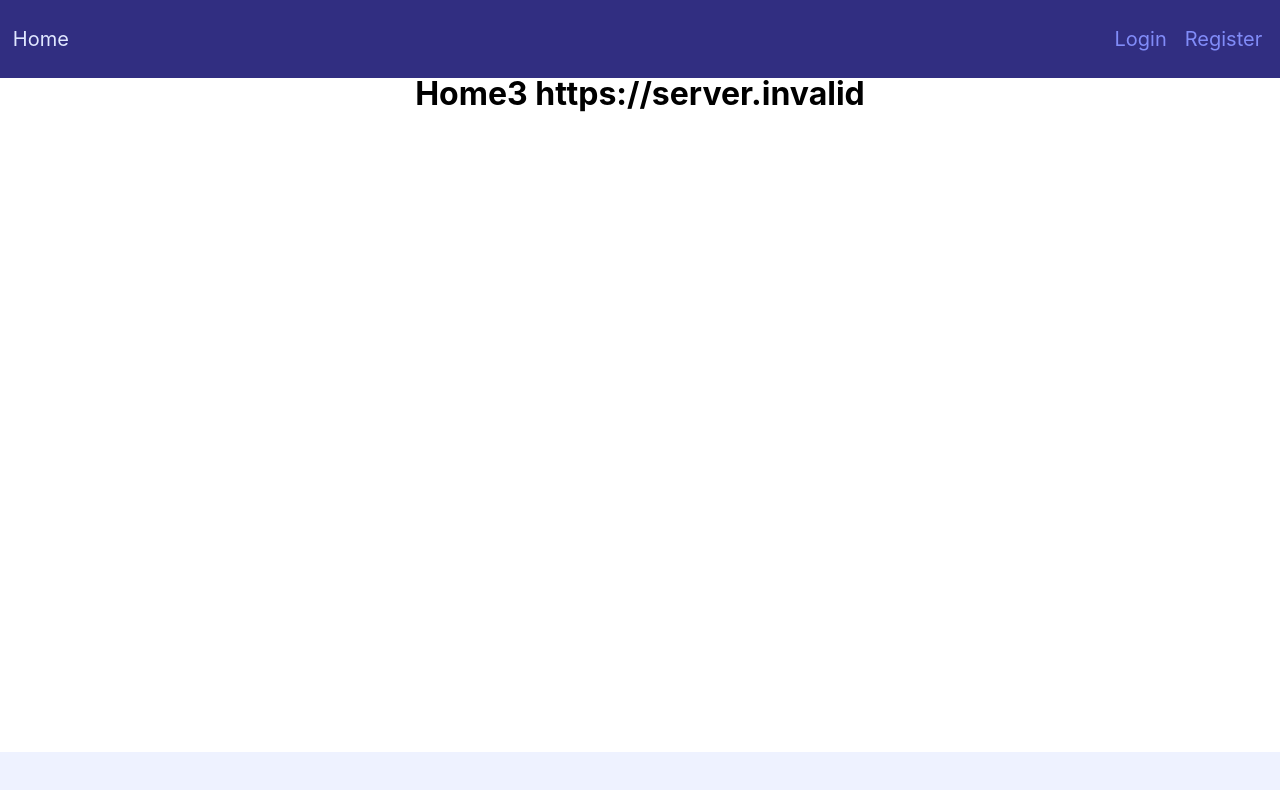
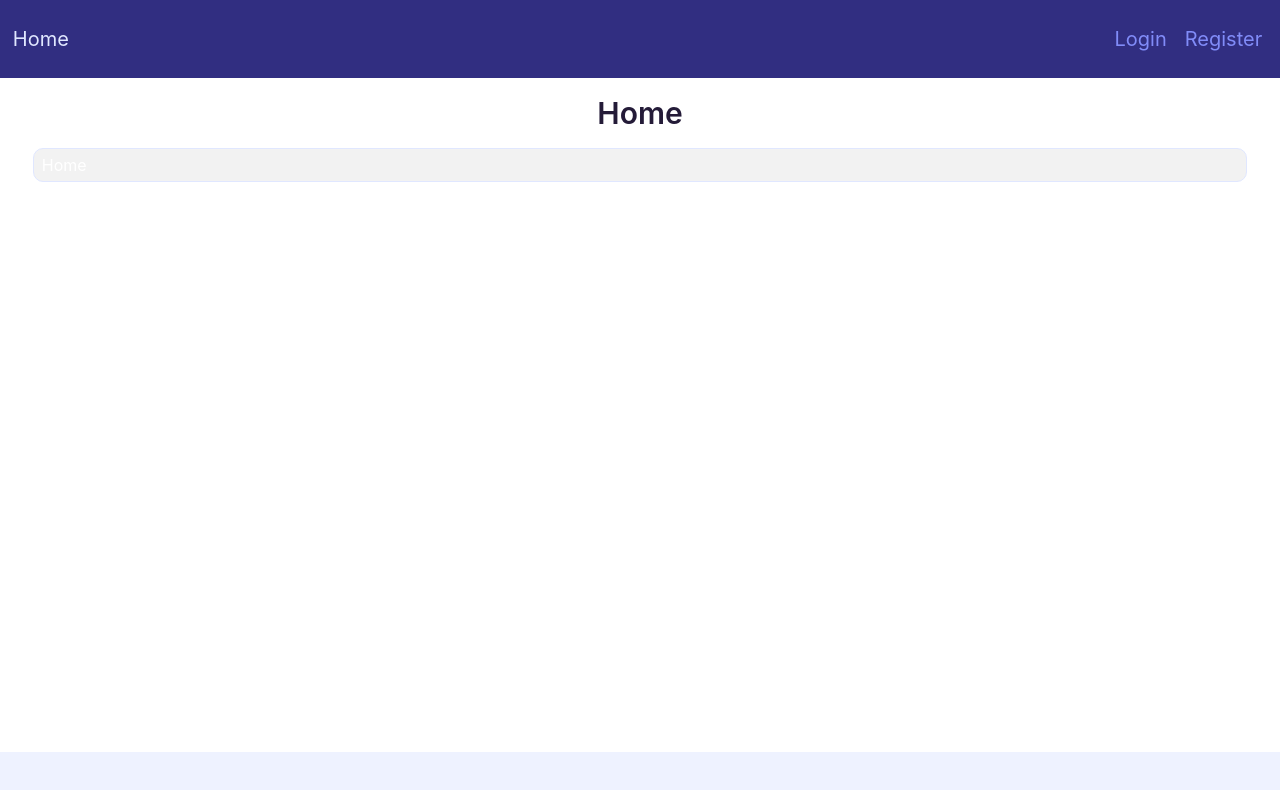
Before and after one commit to wm-mcs/express-tutorial, a React (Vite) app in the folder frontend/: page / in a window 1280 px wide. Shown: the top 790 px of the page. Built offline with nearby package versions, Linux system fonts and the light colour scheme; no server answers.

Commit message:
page component refactor

```diff
--- a/frontend/src/assets/styles/variables.scss
+++ b/frontend/src/assets/styles/variables.scss
@@ -55,8 +55,6 @@
   --color-secondary-800: #9a3412;
   --color-secondary-900: #7c2d12;
 
-  --color-white: rgba(255, 255, 255, 1);
-  --color-black: #000;
   --color-dark: #241b38;
   --color-error: var(--color-red);
   --color-success: var(--color-lime);
@@ -70,8 +68,16 @@
   --color-white-75: rgba(255, 255, 255, 0.75);
   --color-white-80: rgba(255, 255, 255, 0.8);
   --color-white-90: rgba(255, 255, 255, 0.9);
+  --color-white: rgba(255, 255, 255, 1);
 
+  --color-black-05: rgba(0, 0, 0, 0.05);
+  --color-black-10: rgba(0, 0, 0, 0.1);
+  --color-black-25: rgba(0, 0, 0, 0.25);
   --color-black-50: rgba(0, 0, 0, 0.5);
+  --color-black-75: rgba(0, 0, 0, 0.75);
+  --color-black-80: rgba(0, 0, 0, 0.8);
+  --color-black-90: rgba(0, 0, 0, 0.9);
+  --color-black: rgba(0, 0, 0, 1);
 
   --color-purple-300: #8552b6;
   --color-purple-400: #7d40b6;
--- a/frontend/src/components/Post.scss
+++ b/frontend/src/components/Post.scss
@@ -4,7 +4,13 @@
   gap: 4px;
   padding: 16px;
   border-radius: var(--border-radius-lg);
-  background-color: var(--color-primary-50);
+  border: solid 2px transparent;
+  background-color: var(--color-primary-100);
+
+  &:hover {
+    border-color: var(--color-primary-400);
+    background-color: var(--color-primary-200);
+  }
 
   &__title {
     font-size: var(--font-size-xl);
--- a/frontend/src/components/layout/pages/PageComponent.jsx
+++ b/frontend/src/components/layout/pages/PageComponent.jsx
@@ -9,7 +9,23 @@ const PageComponent = (props) => {
 
   setPageData({ title, description });
 
-  return <div className="page-component">{props.children}</div>;
+  return (
+    <div className="page-component">
+      {props.breadCrumbsSection && (
+        <div className="page-component__bread-crumbs-section">
+          {props.breadCrumbsSection}
+        </div>
+      )}
+
+      {props.titleSection && (
+        <div className="page-component__title-section">
+          {props.titleSection}
+        </div>
+      )}
+
+      <main className="page-component__main-section">{props.children}</main>
+    </div>
+  );
 };
 
 export default PageComponent;
--- a/frontend/src/components/layout/pages/PageComponent.scss
+++ b/frontend/src/components/layout/pages/PageComponent.scss
@@ -1,4 +1,23 @@
 .page-component {
-  padding: 8px;
+  --gap-padding: 20px;
+  padding: var(--gap-padding);
   width: 100%;
+  display: flex;
+  flex-direction: column;
+  align-items: center;
+  gap: var(--gap-padding);
+
+  &__bread-crumbs-section {
+  }
+
+  &__title-section {
+  }
+
+  &__main-section {
+    border-radius: var(--border-radius-xl);
+    padding: 8px;
+    background-color: var(--color-black-05);
+    border: solid 1px var(--color-primary-100);
+    width: 100%;
+  }
 }
--- a/frontend/src/main.jsx
+++ b/frontend/src/main.jsx
@@ -9,10 +9,8 @@ import Dashboard from './pages/Dashboard';
 import Register from './pages/Register';
 import App from './components/App';
 import Login from './pages/Login';
+import Home from './pages/Home';
 import { routerDeclarations } from './config/router';
-import { useEnv } from './composables/use-env';
-
-const { apiUrlPath } = useEnv();
 
 const router = createBrowserRouter([
   {
@@ -22,7 +20,7 @@ const router = createBrowserRouter([
     children: [
       {
         path: routerDeclarations.home,
-        element: <h1 style={{ color: 'black' }}>Home3 {apiUrlPath}</h1>,
+        element: <Home />,
       },
 
       {
--- a/frontend/src/pages/Dashboard.jsx
+++ b/frontend/src/pages/Dashboard.jsx
@@ -45,10 +45,9 @@ const Dashboard = () => {
       <PageComponent
         title="Dashboard"
         description="La descripción de la página del dashboard"
+        titleSection={<PageTitle>Posts</PageTitle>}
       >
         <div className="dashboard">
-          <PageTitle>Posts</PageTitle>
-
           <span
             onClick={() => {
               setShowCreate(true);
--- /dev/null
+++ b/frontend/src/pages/Home.jsx
@@ -0,0 +1,18 @@
+import PageComponent from '../components/layout/pages/PageComponent';
+import PageTitle from '../components/layout/pages/PageTitle';
+
+import './Home.scss';
+
+const Home = () => {
+  return (
+    <PageComponent
+      title="Home"
+      description="La descripción de la página home"
+      titleSection={<PageTitle>Home</PageTitle>}
+    >
+      <section className="home">Home</section>
+    </PageComponent>
+  );
+};
+
+export default Home;
--- a/frontend/src/pages/Login.jsx
+++ b/frontend/src/pages/Login.jsx
@@ -47,10 +47,9 @@ const Login = () => {
     <PageComponent
       title="Login"
       description="La descripción de la página del Login"
+      titleSection={<PageTitle>Login</PageTitle>}
     >
       <section className="login">
-        <PageTitle>Login</PageTitle>
-
         <div className="login__form">
           <Form loading={loading} onSubmit={onSubmit} error={error}>
             <fieldset>
```
Also changed, not shown: frontend/src/pages/Home.scss (added).
